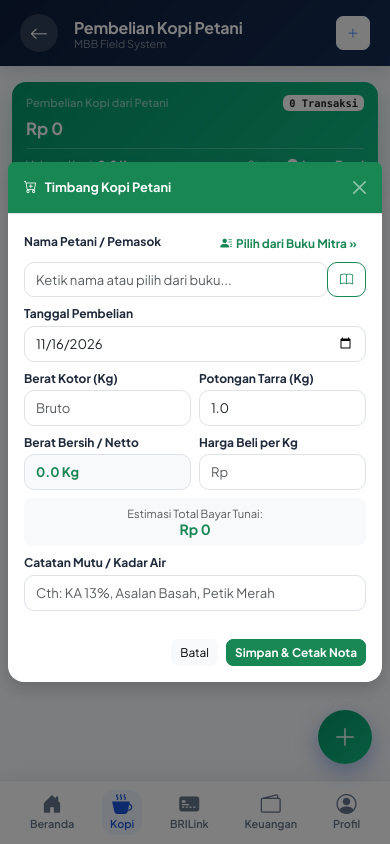
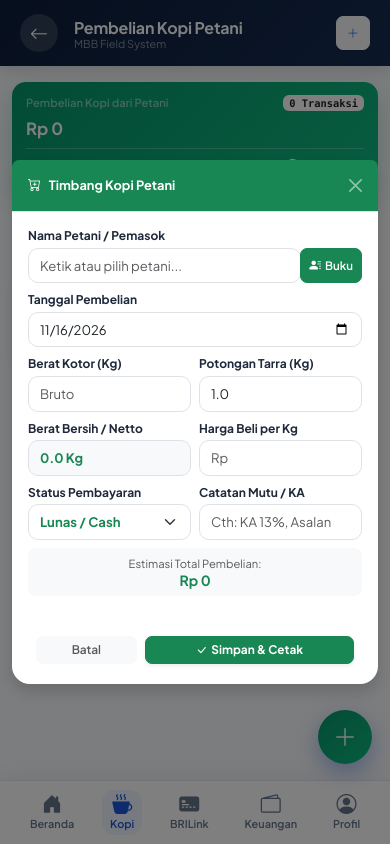
Before and after one commit to goldhunter240819-create/cvmbb, a PHP site: page /apk/coffee_buy.php in a window 390 px wide, after a click on "Timbang Baru". Run offline with PHP 8.4, Linux system fonts and the light colour scheme; a user stored in the database is signed in; data comes from the database, SQL or seed files in the repository; data that the repository does not hold is empty; some libraries are stand-ins or nearby versions.

Commit message:
Optimize modal width on small screens, convert payment status to select dropdown, and remove awkward line breaks

```diff
--- a/apk/coffee_buy.php
+++ b/apk/coffee_buy.php
@@ -33,6 +33,12 @@ if ($_SERVER['REQUEST_METHOD'] === 'POST') {
         $netWeight = max(0, $grossWeight - $tareWeight);
         $grandTotal = $netWeight * $pricePerKg;
 
+        $paymentStatus = sanitize($_POST['payment_status'] ?? 'LUNAS');
+        if (!in_array($paymentStatus, ['LUNAS', 'BELUM_BAYAR', 'SEBAGIAN'])) {
+            $paymentStatus = 'LUNAS';
+        }
+        $paidAmount = ($paymentStatus === 'LUNAS') ? $grandTotal : 0;
+
         if ($netWeight > 0 && $pricePerKg > 0) {
             $fStmt = $db->prepare("SELECT id FROM farmers WHERE name = ? LIMIT 1");
             $fStmt->execute([$farmerName]);
@@ -46,12 +52,19 @@ if ($_SERVER['REQUEST_METHOD'] === 'POST') {
                 INSERT INTO purchases (
                     invoice_number, purchase_date, farmer_id, gross_weight, tare_weight, net_weight,
                     price_per_kg, total_amount, grand_total, paid_amount, payment_status, notes, created_by
-                ) VALUES (?, ?, ?, ?, ?, ?, ?, ?, ?, ?, 'LUNAS', ?, ?)
+                ) VALUES (?, ?, ?, ?, ?, ?, ?, ?, ?, ?, ?, ?, ?)
             ");
             $stmt->execute([
                 $invoiceNumber, $purchaseDate, $farmerId, $grossWeight, $tareWeight, $netWeight,
-                $pricePerKg, $grandTotal, $grandTotal, $grandTotal, $notes, Auth::id()
+                $pricePerKg, $grandTotal, $grandTotal, $paidAmount, $paymentStatus, $notes, Auth::id()
             ]);
+
+            if ($paymentStatus === 'BELUM_BAYAR') {
+                $db->prepare("
+                    INSERT INTO payables (reference_number, business_line, creditor_name, total_amount, paid_amount, remaining_amount, status, notes)
+                    VALUES (?, 'Kopi Petani', ?, ?, 0, ?, 'BELUM_LUNAS', ?)
+                ")->execute([$invoiceNumber, $farmerName, $grandTotal, $grandTotal, $notes]);
+            }
 
             log_audit('CREATE_COFFEE_PURCHASE_APK', 'apk', $db->lastInsertId(), "Mobile APK mencatat pembelian {$invoiceNumber} dari {$farmerName}");
             flash_set('success', "Pembelian dari {$farmerName} berhasil dicatat!");
@@ -144,7 +157,9 @@ $kpi = $db->query("
                         </div>
                     </div>
                 </div>
-                <span class="badge bg-success-subtle text-success border border-success border-opacity-25 px-2 py-1" style="font-size: 0.68rem;">LUNAS</span>
+                <span class="badge <?= ($p['payment_status'] ?? '') === 'BELUM_BAYAR' ? 'bg-danger-subtle text-danger border border-danger border-opacity-25' : 'bg-success-subtle text-success border border-success border-opacity-25' ?> px-2 py-1" style="font-size: 0.68rem;">
+                    <?= ($p['payment_status'] ?? '') === 'BELUM_BAYAR' ? 'HUTANG' : 'LUNAS' ?>
+                </span>
             </div>
 
             <div class="d-flex justify-content-between align-items-center pt-2 border-top" style="font-size: 0.8rem;">
@@ -178,16 +193,12 @@ $kpi = $db->query("
             </div>
             <div class="modal-body p-3">
                 <div class="mb-2">
-                    <div class="d-flex justify-content-between align-items-center mb-1">
-                        <label class="form-label small fw-bold mb-0">Nama Petani / Pemasok</label>
-                        <button type="button" class="btn btn-link btn-sm p-0 text-success text-decoration-none fw-bold" style="font-size: 0.74rem;" onclick="openFarmerPicker()">
-                            <i class="bi bi-person-lines-fill me-1"></i>Pilih dari Buku Mitra &raquo;
-                        </button>
-                    </div>
-                    <div class="input-group input-group-sm">
-                        <input type="text" name="farmer_name" id="buy_farmer_name" list="farmerList" class="form-control" placeholder="Ketik nama atau pilih dari buku..." value="<?= e($_GET['farmer_name'] ?? '') ?>" required autocomplete="off">
-                        <button type="button" class="btn btn-outline-success" onclick="openFarmerPicker()" title="Buka Buku Kontak Petani">
-                            <i class="bi bi-book"></i>
+                    <label class="form-label small fw-bold mb-1 d-block">Nama Petani / Pemasok</label>
+                    <div class="input-group">
+                        <input type="text" name="farmer_name" id="buy_farmer_name" list="farmerList" class="form-control form-control-sm" placeholder="Ketik atau pilih petani..." value="<?= e($_GET['farmer_name'] ?? '') ?>" required autocomplete="off">
+                        <button type="button" class="btn btn-sm btn-success px-2 fw-semibold d-flex align-items-center gap-1" onclick="openFarmerPicker()" title="Buka Buku Kontak Petani">
+                            <i class="bi bi-person-lines-fill"></i>
+                            <span style="font-size: 0.72rem;">Buku</span>
                         </button>
                     </div>
                     <datalist id="farmerList">
@@ -220,18 +231,36 @@ $kpi = $db->query("
                         <input type="number" name="price_per_kg" id="b_price" class="form-control form-control-sm" placeholder="Rp" required>
                     </div>
                 </div>
+                <div class="row g-2 mb-2">
+                    <div class="col-6">
+                        <label class="form-label small fw-bold mb-1">Status Pembayaran</label>
+                        <select name="payment_status" class="form-select form-select-sm fw-bold text-success">
+                            <option value="LUNAS" selected>Lunas / Cash</option>
+                            <option value="BELUM_BAYAR">Tempo / Hutang</option>
+                            <option value="SEBAGIAN">DP / Sebagian</option>
+                        </select>
+                    </div>
+                    <div class="col-6">
+                        <label class="form-label small fw-bold mb-1">Catatan Mutu / KA</label>
+                        <input type="text" name="notes" class="form-control form-control-sm" placeholder="Cth: KA 13%, Asalan">
+                    </div>
+                </div>
                 <div class="p-2 bg-light rounded-3 mb-2 text-center">
-                    <span class="text-muted small d-block">Estimasi Total Bayar Tunai:</span>
+                    <span class="text-muted small d-block">Estimasi Total Pembelian:</span>
                     <h5 class="fw-bold text-success mb-0" id="b_total">Rp 0</h5>
                 </div>
-                <div class="mb-2">
-                    <label class="form-label small fw-bold mb-1">Catatan Mutu / Kadar Air</label>
-                    <input type="text" name="notes" class="form-control form-control-sm" placeholder="Cth: KA 13%, Asalan Basah, Petik Merah">
+            </div>
+            <div class="modal-footer border-0 pt-1 pb-3 px-3">
+                <div class="row g-2 w-100">
+                    <div class="col-4">
+                        <button type="button" class="btn btn-sm btn-light w-100 text-muted fw-semibold py-2" data-bs-dismiss="modal">Batal</button>
+                    </div>
+                    <div class="col-8">
+                        <button type="submit" class="btn btn-sm btn-success w-100 fw-bold py-2 shadow-sm">
+                            <i class="bi bi-check-lg me-1"></i>Simpan & Cetak
+                        </button>
+                    </div>
                 </div>
-            </div>
-            <div class="modal-footer border-0 pt-0">
-                <button type="button" class="btn btn-sm btn-light" data-bs-dismiss="modal">Batal</button>
-                <button type="submit" class="btn btn-sm btn-success px-3 fw-bold">Simpan & Cetak Nota</button>
             </div>
         </form>
     </div>
--- a/apk/layout/header.php
+++ b/apk/layout/header.php
@@ -290,6 +290,18 @@ $localIp         = gethostbyname(gethostname());
                 right: 18px;
             }
         }
+        @media (max-width: 576px) {
+            .modal-dialog {
+                margin: 12px auto !important;
+                max-width: calc(100% - 24px) !important;
+            }
+            .modal-dialog-centered {
+                min-height: calc(100% - 24px) !important;
+            }
+            .modal-content {
+                border-radius: 18px !important;
+            }
+        }
         @media (max-width: 430px) {
             body {
                 font-size: 0.80rem !important;
```
Also changed, not shown: apk/coffee_sell.php (+17 -13 lines).
